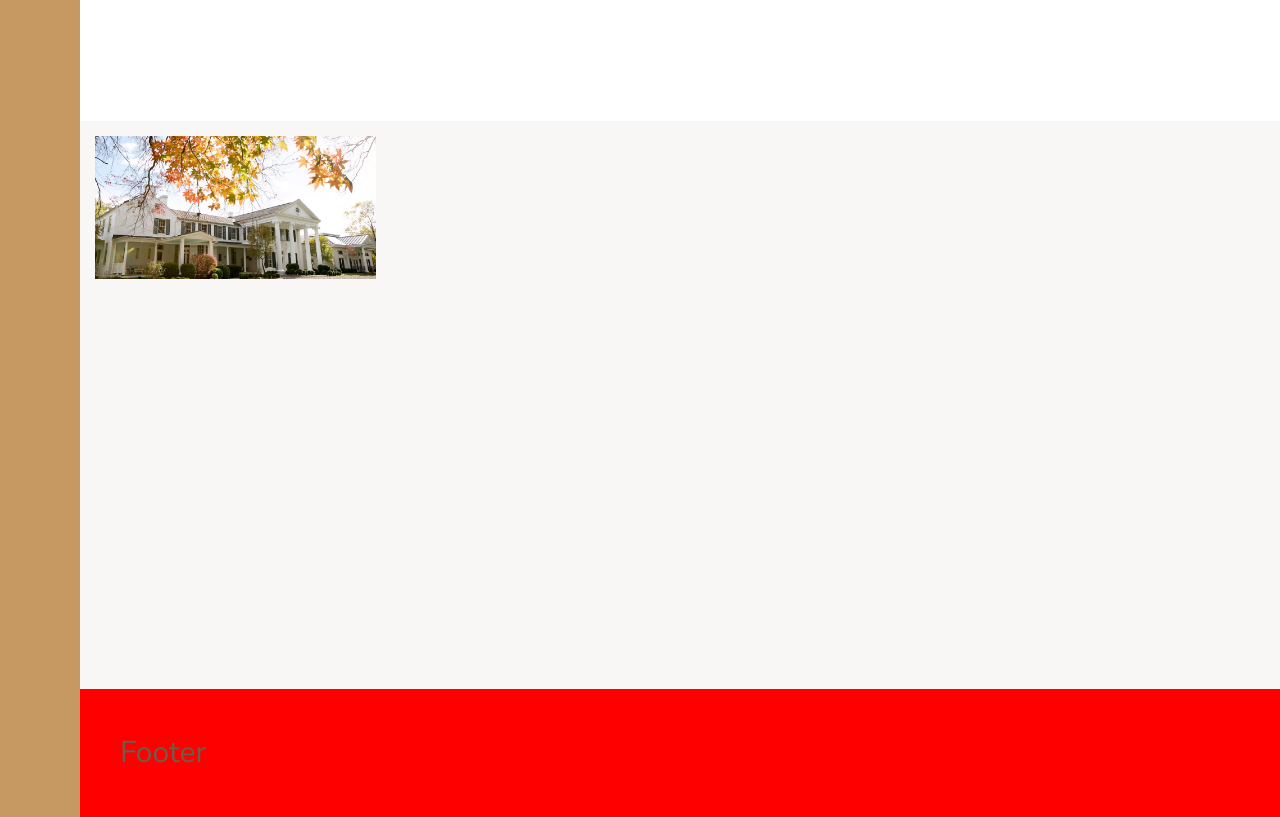
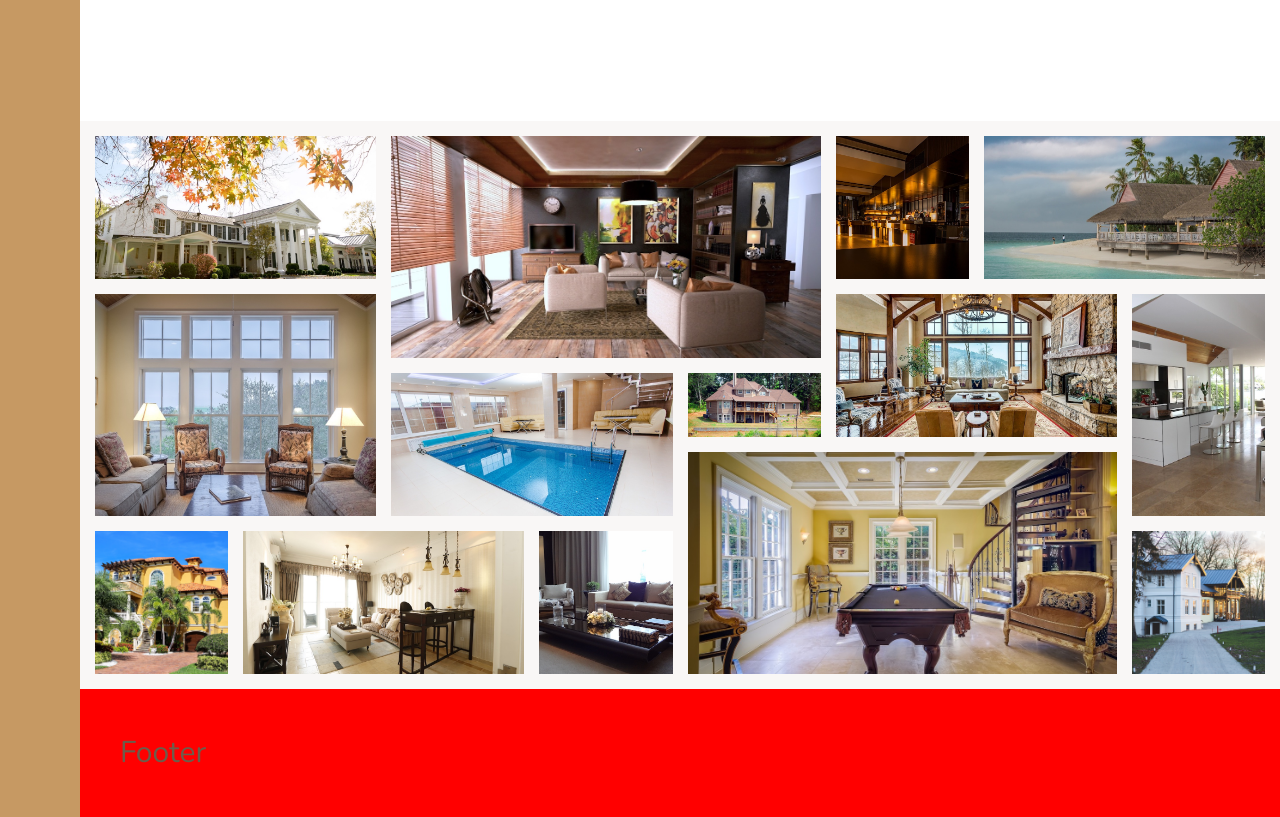
Before and after one commit to tihomirtx88/NexterApp, a website: page index.html in a window 1280 px wide. Shown: the part 3160-3977 px from the top of the page. Drawn offline with nearby package versions, Linux system fonts and the light colour scheme.

Commit message:
Building gallery part two

```diff
--- a/index.html
+++ b/index.html
@@ -288,9 +288,21 @@
         </section>
 
        <section class="gallery">
-          <figure class="gallery__item gallery__item--1">
-            <img src="img/gal-1.jpeg" alt="Gallery Image 1" class="gallery__img">
-          </figure>
+
+          <figure class="gallery__item gallery__item--1"><img src="img/gal-1.jpeg" alt="Gallery image 1" class="gallery__img"></figure>
+          <figure class="gallery__item gallery__item--2"><img src="img/gal-2.jpeg" alt="Gallery image 2" class="gallery__img"></figure>
+          <figure class="gallery__item gallery__item--3"><img src="img/gal-3.jpeg" alt="Gallery image 3" class="gallery__img"></figure>
+          <figure class="gallery__item gallery__item--4"><img src="img/gal-4.jpeg" alt="Gallery image 4" class="gallery__img"></figure>
+          <figure class="gallery__item gallery__item--5"><img src="img/gal-5.jpeg" alt="Gallery image 5" class="gallery__img"></figure>
+          <figure class="gallery__item gallery__item--6"><img src="img/gal-6.jpeg" alt="Gallery image 6" class="gallery__img"></figure>
+          <figure class="gallery__item gallery__item--7"><img src="img/gal-7.jpeg" alt="Gallery image 7" class="gallery__img"></figure>
+          <figure class="gallery__item gallery__item--8"><img src="img/gal-8.jpeg" alt="Gallery image 8" class="gallery__img"></figure>
+          <figure class="gallery__item gallery__item--9"><img src="img/gal-9.jpeg" alt="Gallery image 9" class="gallery__img"></figure>
+          <figure class="gallery__item gallery__item--10"><img src="img/gal-10.jpeg" alt="Gallery image 10" class="gallery__img"></figure>
+          <figure class="gallery__item gallery__item--11"><img src="img/gal-11.jpeg" alt="Gallery image 11" class="gallery__img"></figure>
+          <figure class="gallery__item gallery__item--12"><img src="img/gal-12.jpeg" alt="Gallery image 12" class="gallery__img"></figure>
+          <figure class="gallery__item gallery__item--13"><img src="img/gal-13.jpeg" alt="Gallery image 13" class="gallery__img"></figure>
+          <figure class="gallery__item gallery__item--14"><img src="img/gal-14.jpeg" alt="Gallery image 14" class="gallery__img"></figure>
        </section>
 
        <footer class="footer">
--- a/sass/_gallery.scss
+++ b/sass/_gallery.scss
@@ -13,6 +13,73 @@
             grid-row: 1 / span 2;
             grid-column: 1 / span 2;
         }
+
+        &--2{
+            grid-row: 1 / span 3;
+            grid-column: 3 / span 3;
+        }
+
+        &--3{
+            grid-row: 1 / span 2;
+            grid-column: 6 / 7;
+        }
+
+        &--4{
+            grid-row: 1 / span 2;
+            grid-column: 7 / -1;
+        }
+
+        &--5{
+            grid-row: 3 / span 3;
+            grid-column: 1 / span 2;
+        }
+
+        &--6{
+            grid-row: 4 / span 2;
+            grid-column: 3 / span 2;
+        }
+
+        &--7{
+            grid-row: 4 / 5;
+            grid-column: 5 / 6;
+        }
+
+        &--8{
+            grid-row: 3 / span 2;
+            grid-column: 6 / span 2;
+        }
+
+        &--9{
+            grid-row: 3 / span 3;
+            grid-column: 8 / span -1;
+        }
+
+        &--10{
+            grid-row: 6 / span 2;
+            grid-column: 1 / 2;
+        }
+
+        &--11{
+            grid-row: 6 / span 2;
+            grid-column: 2 / span 2;
+        }
+
+        &--12{
+            grid-row: 6 / span 2;
+            grid-column: 4 / 5;
+        }
+
+        &--13{
+            grid-row: 5 / span 3;
+            grid-column: 5 / span 3;
+        }
+
+        &--14{
+            grid-row: 6 / span 2;
+            grid-column: 8 / -1;
+        }
+
+
     }
 
     &__img{
```
Also changed, not shown: css/style.css.
